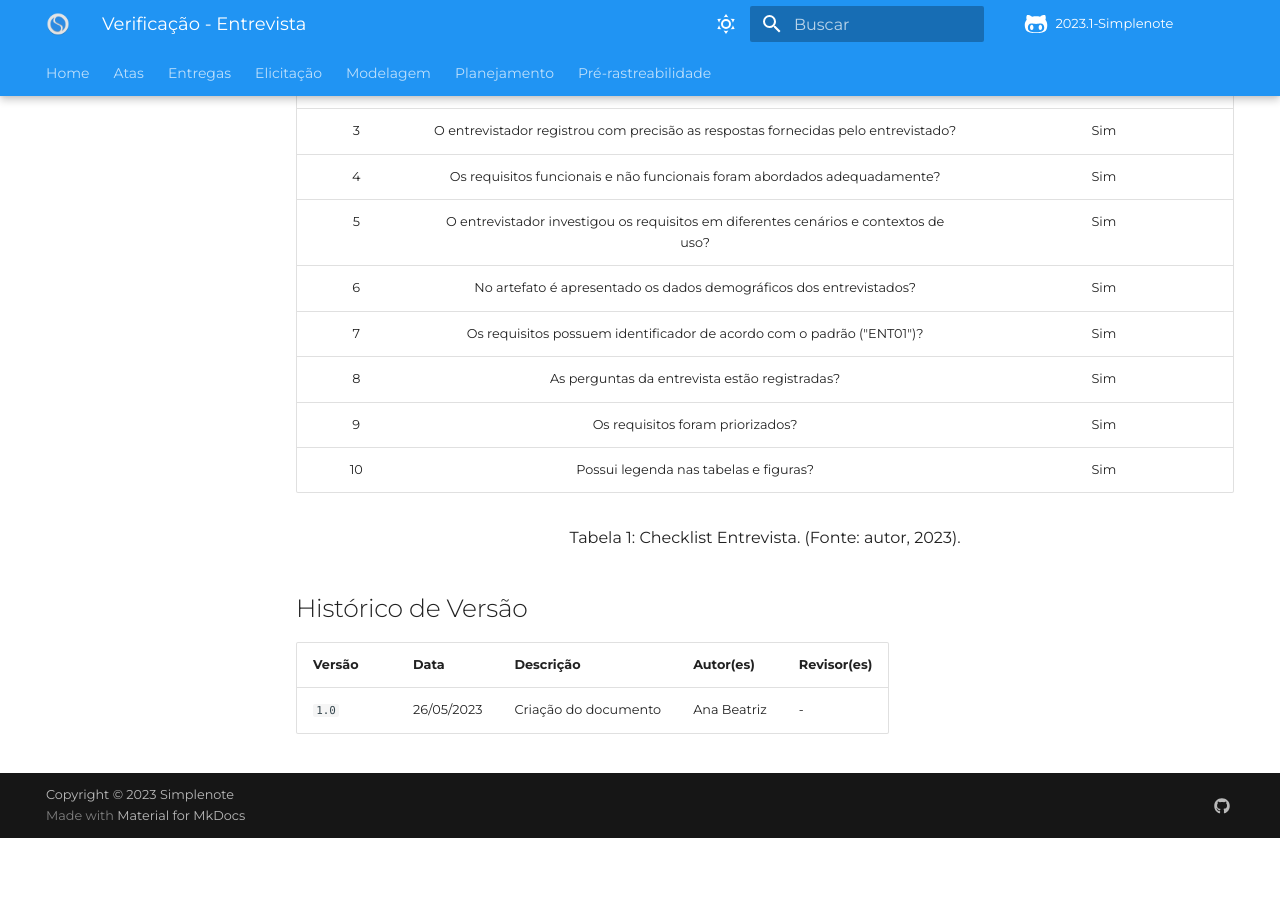
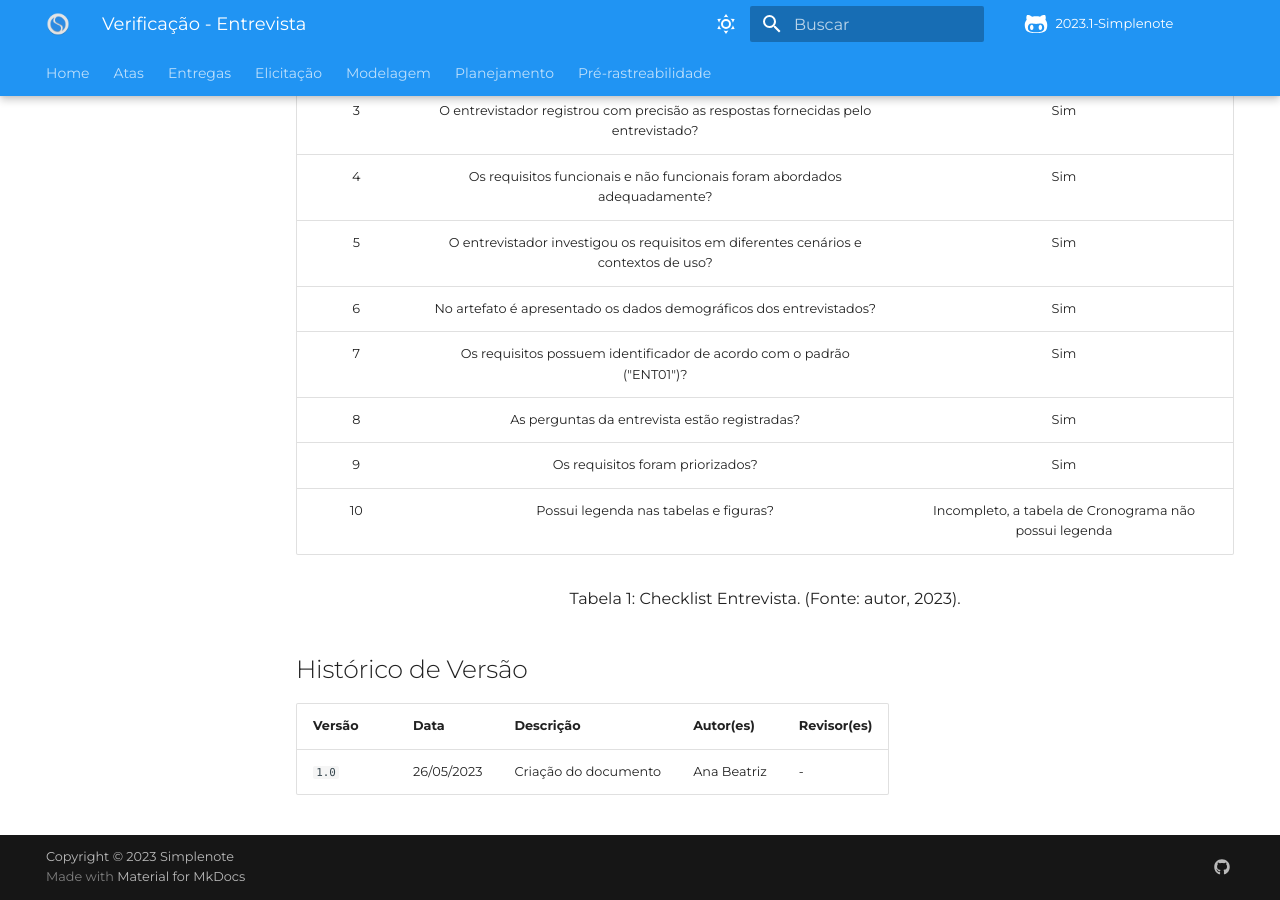
Before and after one commit to Requisitos-de-Software/2023.1-Simplenote, an MkDocs documentation site: the page built from docs/analise/elicitacao/entrevista.md, in a window 1280 px wide and 900 px high, scrolled down 632 px. Built offline with MkDocs 1.6.1 and Material for MkDocs 9.7.7, drawn with Linux system fonts in a browser that asks for light colours; some web fonts are replaced; comment, search, counter and statistics services are not loaded; before the commit the page ends 1470 px from its top, so only the background shows below that.

Commit message:
Update entrevista.md

```diff
--- a/docs/analise/elicitacao/entrevista.md
+++ b/docs/analise/elicitacao/entrevista.md
@@ -23,7 +23,7 @@ A verificação foi feita por meio da insperção, utilizando uma lista de verif
 |       7       |        Os requisitos possuem identificador de acordo com o padrão ("ENT01")?        |                Sim                |
 |       8       |                    As perguntas da entrevista estão registradas?                    |                Sim                |
 |       9       |                          Os requisitos foram priorizados?                           |                Sim                |
-|      10       |                        Possui legenda nas tabelas e figuras?                        |                Sim                |
+|      10       |                        Possui legenda nas tabelas e figuras?                        | Incompleto, a tabela de Cronograma não possui legenda |
 
 <div style="text-align: center">
 <p>
```
